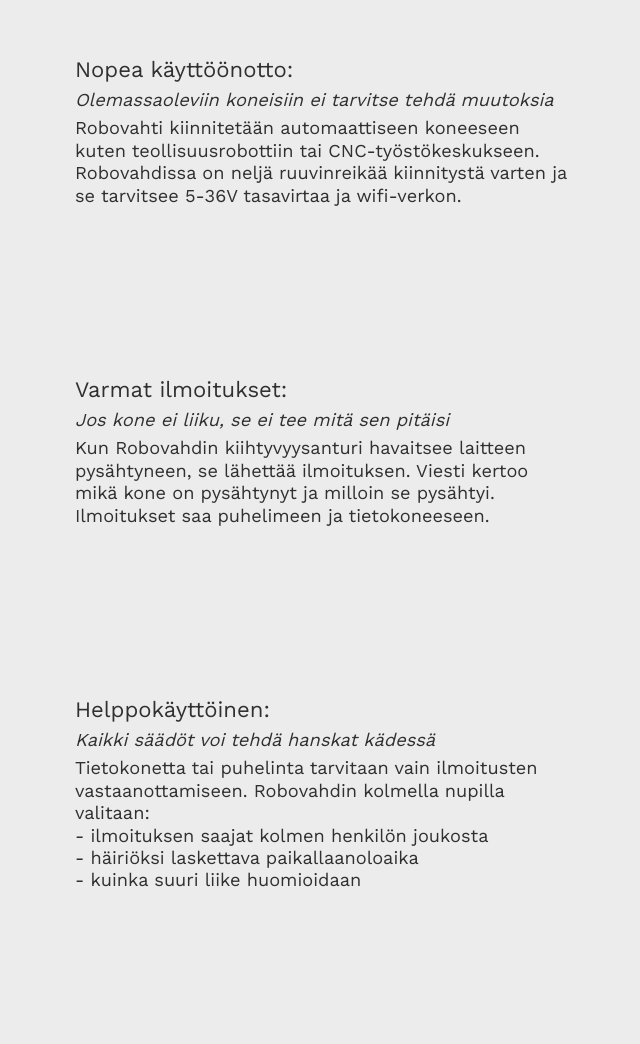
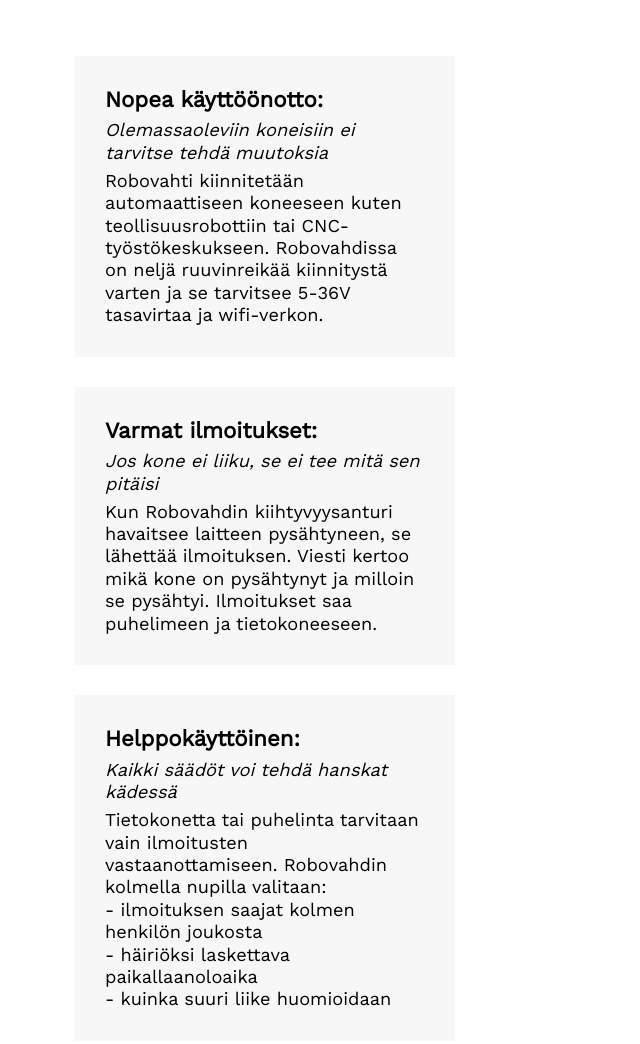
Before and after one commit to lotof/RobovahtiNettisivut, a plain HTML site: page index.html in a window 1280 px wide. Shown: the part 344-1388 px from the top of the page, without its empty margins (117-757 px from the left). Drawn offline with nearby package versions, Linux system fonts and the light colour scheme.

Commit message:
Updated style

```diff
--- a/css/style.css
+++ b/css/style.css
@@ -1,5 +1,7 @@
 
 @import url('https://fonts.googleapis.com/css?family=Work+Sans');
+@import url('https://fonts.googleapis.com/css?family=Source+Sans+Pro');
+
 
 
 body div {
@@ -12,7 +14,6 @@ body h1 {
 		margin-bottom: 1em;
 		color: #ececec;
 		background-color: #f22613;
-    font-family: "Gotham Rounded";
     font-weight: 500;
     font-size: 4.5em;
 }
@@ -34,7 +35,7 @@ body h2 {
 body h3 {
 	margin-bottom: 0.3em;
 	font-family: "Work Sans";
-	font-weight: 400;
+	font-weight: 600;
 	font-size: 1.7em;
 	max-width: 500px;
 }
@@ -67,23 +68,23 @@ body i {
 }
 
 .dark {
-    color: #303030;
+    color: #000000;
 }
 
 .light {
-    color: #ececec;
+    color: #ffffff;
 }
 
 .lightboxdark {
 		display: inline-block;
-		color: #303030;
-		background-color: #ececec;
+		color: #000000;
+		background-color: #ffffff;
 		padding: 5px 10px 5px 10px;
 }
 
 .darkboxlight {
 		display: inline-block;
-		color: #ececec;
+		color: #ffffff;
 		background-color: #303030;
 		padding: 5px 10px 5px 10px;
 }
@@ -91,7 +92,7 @@ body i {
 .lightboxred {
 		display: inline-block;
 		color: #f22613;
-		background-color: #ececec;
+		background-color: #ffffff;
 		padding: 5px 10px 5px 10px;
 }
 
@@ -104,39 +105,56 @@ body i {
 }
 
 #home {
-	background-color: #ececec;
+	background-color: #ffffff;
 }
 
 #columns {
 	padding: 0;
 	width: auto;
 	display: flex;
-	justify-content: space-between;
-	align-items: flex-start;;
+	justify-content: flex-start;
+	align-items: flex-start;
 	flex-flow: row nowrap;
 }
 
 @media screen and (max-width: 80rem) {
   #columns {
     flex-direction: column;
+		align-content: center;
   }
 }
 
+#columns p {
+	margin: 0;
+}
 
 #halyttaa {
-	padding: 0;
-	flex-basis: 20rem;
+	background-color: #f7f7f7;
+	margin-right: 30px;
+	margin-bottom: 30px;
+	padding: 30px;
+	height: auto;
+	max-width: 20rem;
+	flex-basis: auto;
 }
 
 #varmat {
-	padding: 0;
-	flex-basis: 20rem;
-}
+	background-color: #f7f7f7;
+	margin-right: 30px;
+	margin-bottom: 30px;
+	padding: 30px;
+	height: auto;
+	max-width: 20rem;
+	flex-basis: auto;}
 
 #helppokayttoinen {
-	padding: 0;
-	flex-basis: 20rem;
-}
+	background-color: #f7f7f7;
+	margin-right: 30px;
+	margin-bottom: 30px;
+	padding: 30px;
+	height: auto;
+	max-width: 20rem;
+	flex-basis: auto;}
 
 
 #ontherobot {
@@ -160,7 +178,7 @@ box-shadow: 0px 10px 19px -3px rgba(0,0,0,0.49);
 }
 
 #contact {
-	background-color: #ececec;
+	background-color: #ffffff;
 
 }
 
```
